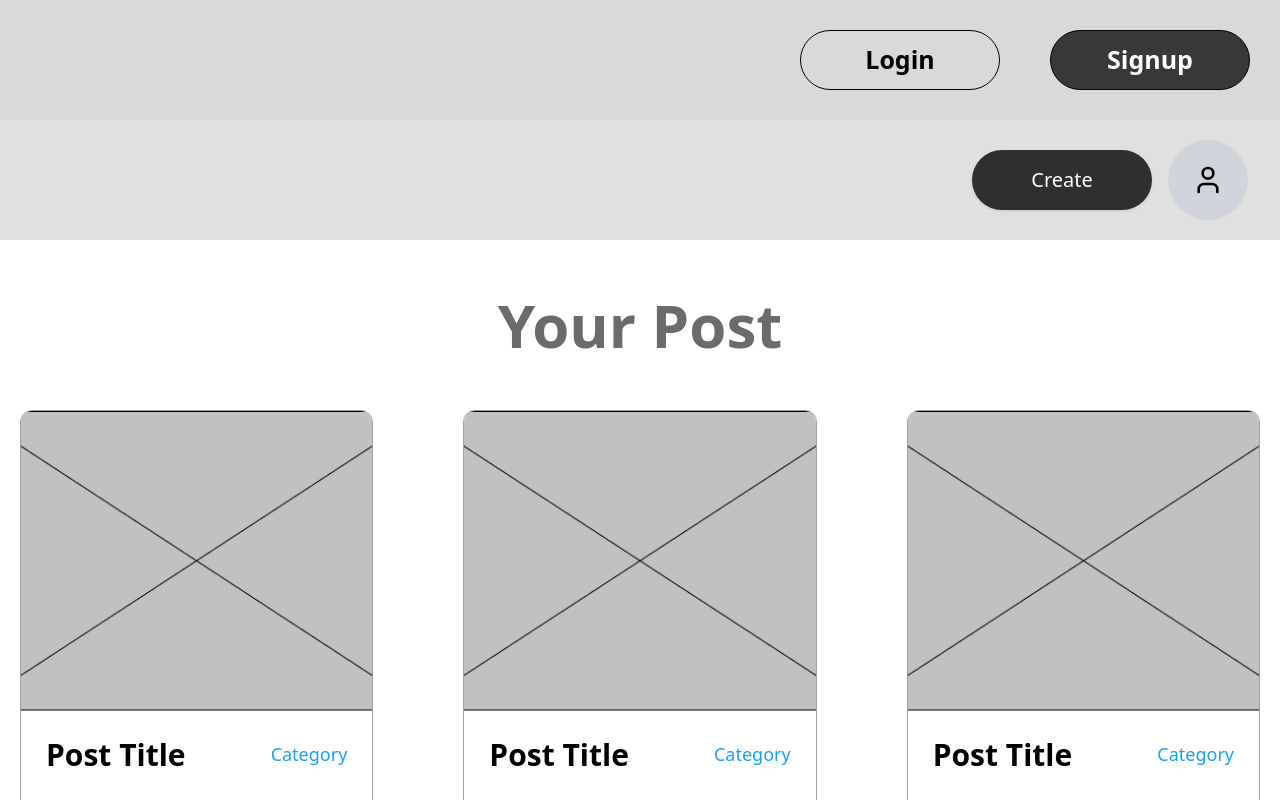
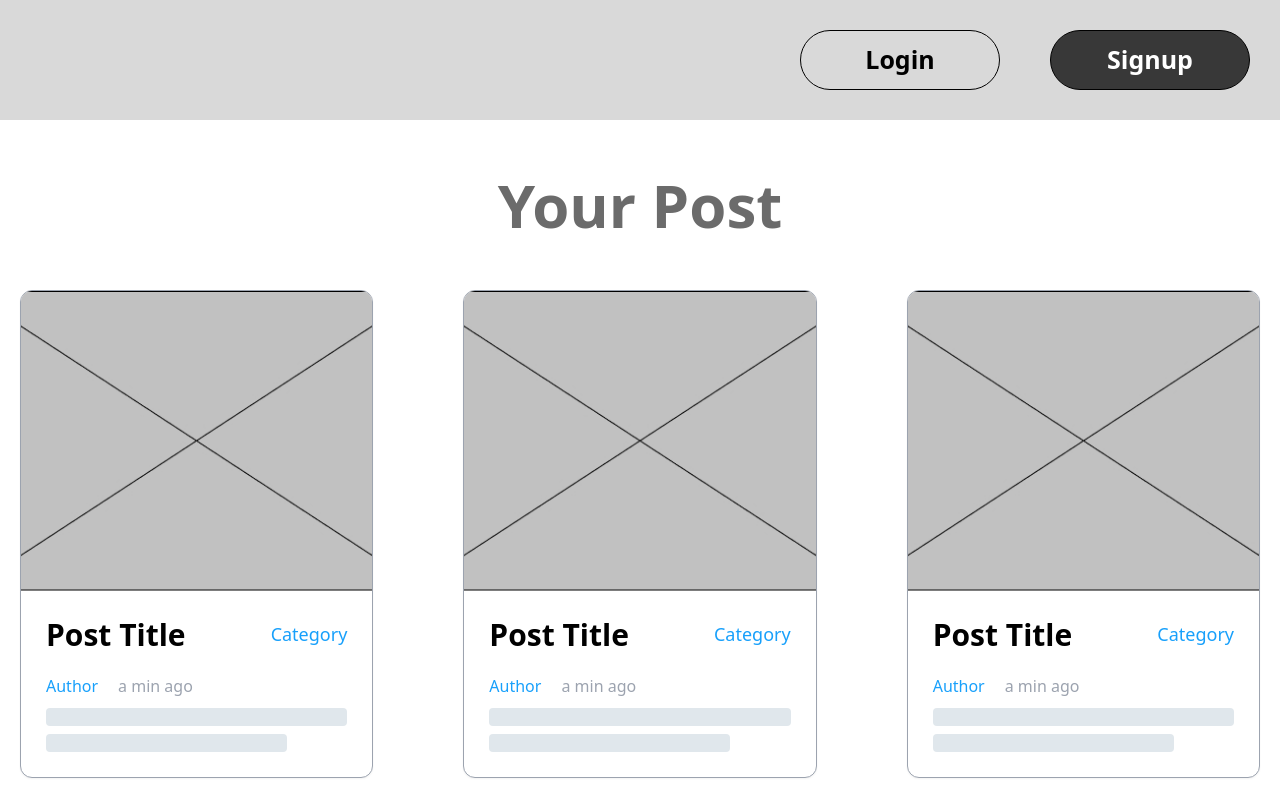
Before and after one commit to if-document/teamdev_21_1, a Next.js app: page /profile/1 in a window 1280 px wide. Shown: the top 800 px of the page. Built offline with nearby package versions, Linux system fonts and the light colour scheme.

Commit message:
ヘッダー重複のため、削除

```diff
--- a/src/app/profile/[id]/page.tsx
+++ b/src/app/profile/[id]/page.tsx
@@ -1,12 +1,10 @@
 // src/app/profile/[id]/page.tsx
 "use client";
 
-import * as React from "react";
 import Image from "next/image";
 import Link from "next/link";
 import { useParams } from "next/navigation";
-import { Button } from "@/components/ui/button";
-import { User } from "lucide-react";
+import * as React from "react";
 
 type Post = {
   id: string;
@@ -30,7 +28,6 @@ const POSTS_PER_PAGE = 6;
 
 export default function ProfilePage() {
   const _params = useParams<{ id: string }>();
-  const [menuOpen, setMenuOpen] = React.useState(false);
   const [page, setPage] = React.useState(1);
 
   const totalPages = Math.max(1, Math.ceil(MOCK_POSTS.length / POSTS_PER_PAGE));
@@ -41,43 +38,6 @@ export default function ProfilePage() {
 
   return (
     <div className="min-h-screen bg-white text-black flex flex-col">
-      {/* Header */}
-      <header className="h-[120px] w-full bg-[#E0E0E0] flex items-center justify-end px-8 relative">
-        <Link href="/article/create" className="mr-4">
-          <Button className="w-[180px] h-[60px] rounded-full bg-[#2F2F2F] text-white text-xl hover:bg-[#232323]">
-            Create
-          </Button>
-        </Link>
-
-        <div className="relative">
-          <button
-            aria-label="Open user menu"
-            onClick={() => setMenuOpen((v) => !v)}
-            className="w-20 h-20 rounded-full bg-gray-300 flex items-center justify-center hover:bg-gray-300/80"
-          >
-            <User className="w-8 h-8 text-black" />
-          </button>
-
-          {menuOpen && (
-            <div className="absolute right-0 top-[92px] w-[262px] rounded-[20px] bg-[#B3B3B3] p-4 shadow-lg">
-              <div className="text-center text-[26px] font-semibold text-black">
-                User name
-              </div>
-              <div className="mt-4 flex justify-center">
-                <Button
-                  className="w-[203px] h-[50px] rounded-full bg-[rgba(255,49,49,0.56)] hover:bg-[rgba(255,49,49,0.7)] text-black text-[24px] font-semibold"
-                  onClick={() => {
-                    window.location.href = "/login";
-                  }}
-                >
-                  Logout
-                </Button>
-              </div>
-            </div>
-          )}
-        </div>
-      </header>
-
       {/* Main */}
       <main className="flex-1 mb-10">
         <h1 className="text-center text-[60px] font-semibold text-[#6B6B6B] mt-10">
```
